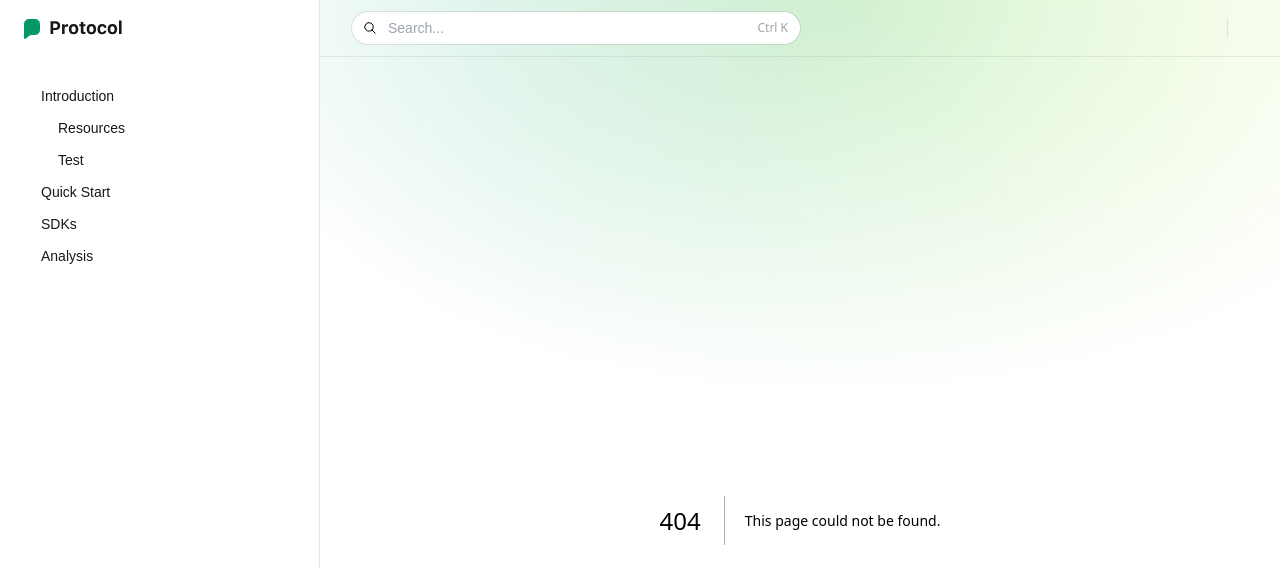
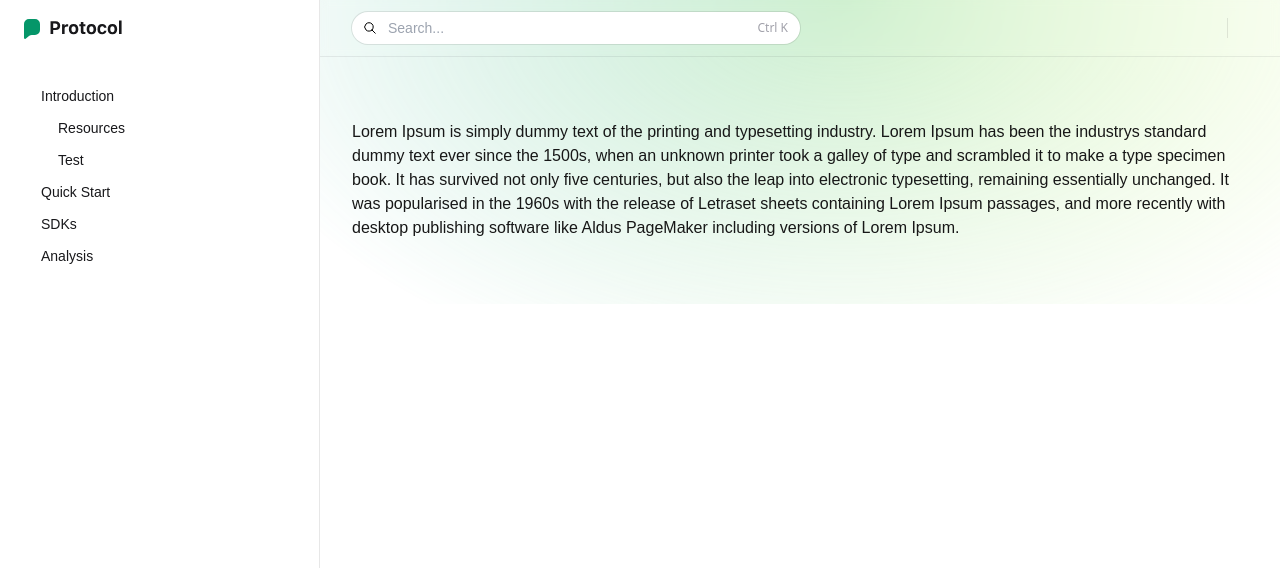
Before and after one commit to Emam-Bokhari/DocuCraft, a Next.js app: page /dev-settings in a window 1280 px wide. Before the commit this address had no page. Shown: the top 568 px of the page. Built offline with nearby package versions, Linux system fonts and the light colour scheme.

Commit message:
feat: add DeveloperSettings component with placeholder text

```diff
--- a/app/components/ContentDisplay.js
+++ b/app/components/ContentDisplay.js
@@ -28,6 +28,10 @@ export default async function ContentDisplay({ id }) {
           {documentContent?.tags &&
             documentContent?.tags?.map((tag) => <Tag key={tag} tag={tag} />)}
         </div>
+        <div
+          className="lead"
+          dangerouslySetInnerHTML={{__html: documentContent?.contentHtml }}
+        />
       </article>
     </Fragment>
   );
--- /dev/null
+++ b/app/dev-settings/page.js
@@ -0,0 +1,19 @@
+import { Fragment } from "react";
+
+export default function DeveloperSettings() {
+  return (
+    <Fragment>
+      <p>
+        Lorem Ipsum is simply dummy text of the printing and typesetting
+        industry. Lorem Ipsum has been the industrys standard dummy text ever
+        since the 1500s, when an unknown printer took a galley of type and
+        scrambled it to make a type specimen book. It has survived not only five
+        centuries, but also the leap into electronic typesetting, remaining
+        essentially unchanged. It was popularised in the 1960s with the release
+        of Letraset sheets containing Lorem Ipsum passages, and more recently
+        with desktop publishing software like Aldus PageMaker including versions
+        of Lorem Ipsum.
+      </p>
+    </Fragment>
+  );
+}
--- a/app/docs/introduction.md
+++ b/app/docs/introduction.md
@@ -1,17 +1,20 @@
 ---
-title: "Introduction"
-date: "2024-02-12"
+title: 'Introduction'
+date: '2024-02-12'
 parent: null
 order: 1
-author: "Alex B"
-category: "General"
+author: Alex B
+category: General
 tags: ["intro", "getting-started"]
 ---
 
 ## API Documentation
-
-Use the protocl API to access contacts, conversation, group messages, and more and seamlessly integrate your product into the workflows of dozens of devoted Protocol users.
+Use the Protocol API to access contacts, conversations, group messages, and more and seamlessly integrate your product into the workflows of
+dozens of devoted Protocol users.
 
 ### Getting Started
+To get started, create a new application in your [developer settings](/dev-settings) , then read about how to make requests for the resources you need to
+access using our HTTP APIs or dedicated client SDKs. When your integration is ready to go live, publish it to our [integrations directory](/integration-dir) to
+reach the Protocol community.
 
-To get statred, create a new application in your [developer setting](/dev-settings) , then read about how to make requests for the resources you nedd to access using our HTTP APIs or dedicated client SDKs. When your integration is ready to go live, publish it to our [integrations directory](/integration-directory)
+[Get your API Key](/get-your-api-key)
```
